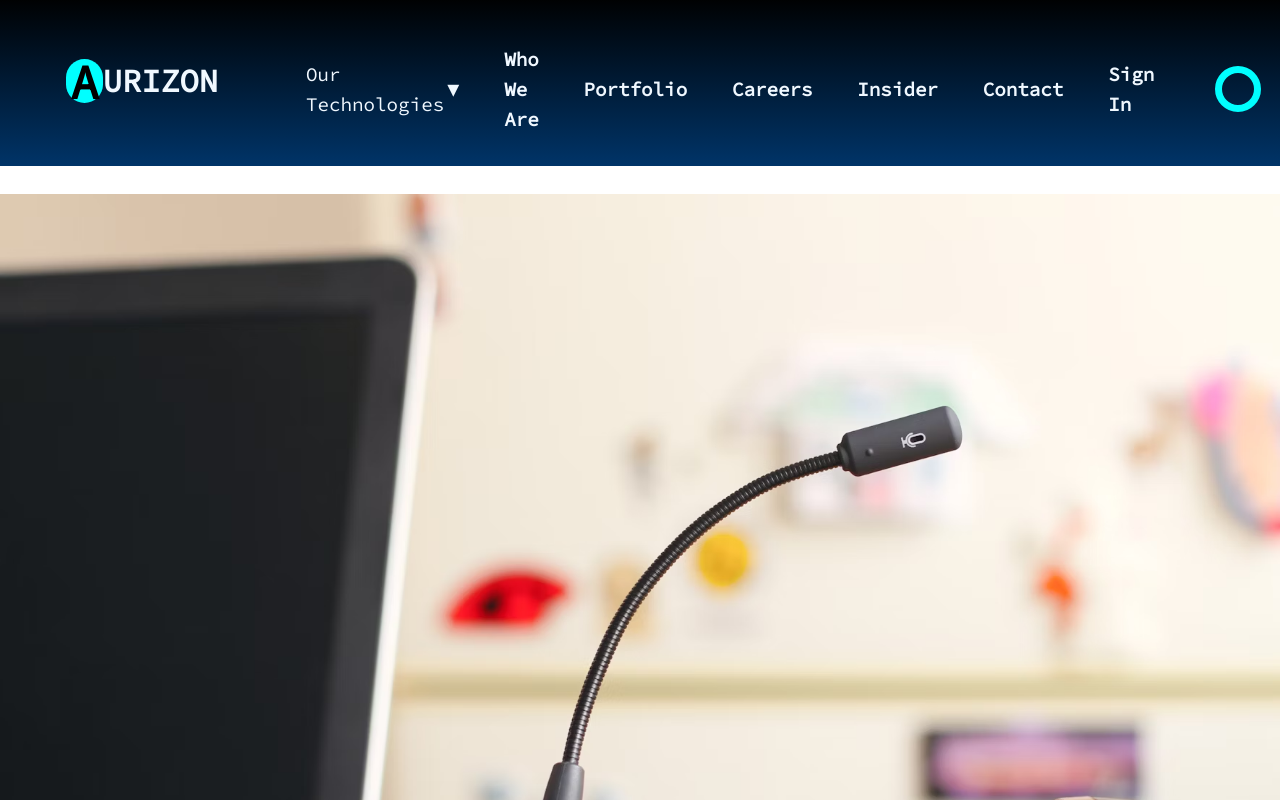
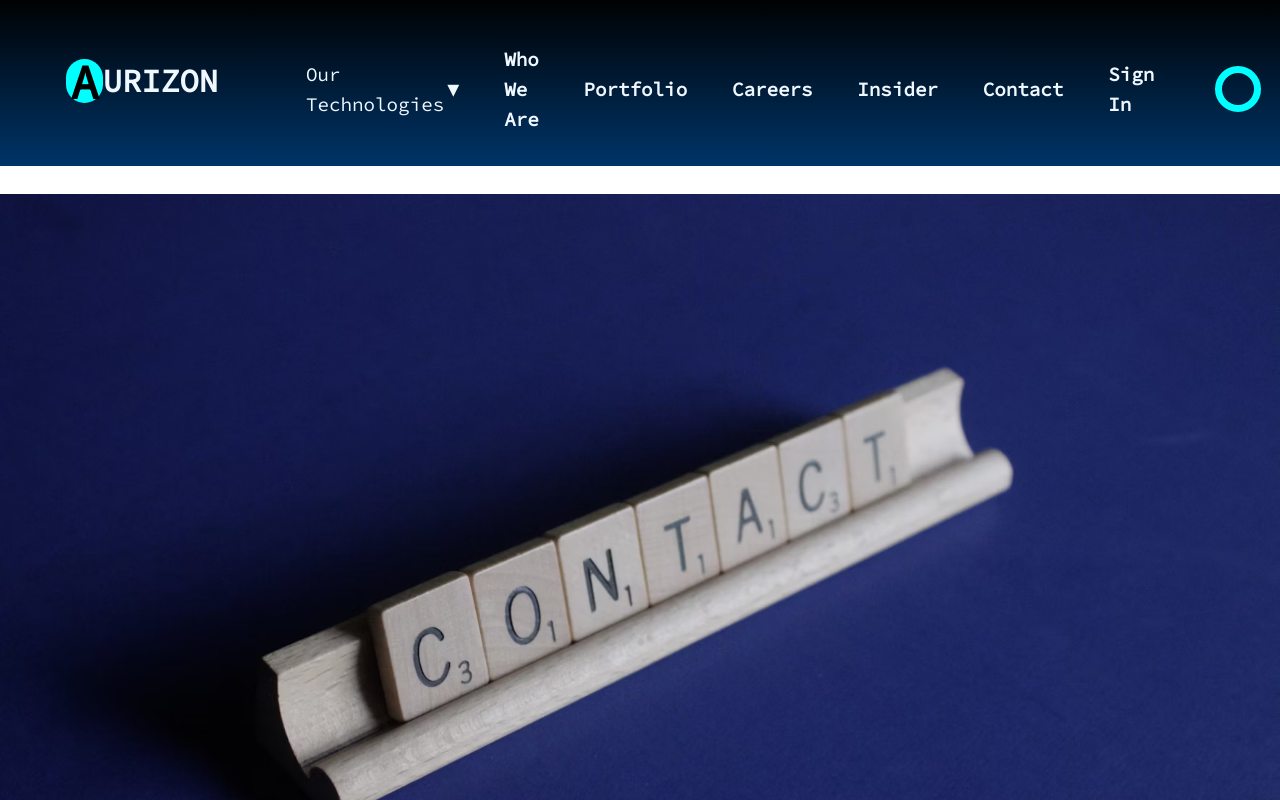
Before and after one commit to jdelvalle12/aurizon, a React (Create React App) app in the folder client/: page /contact in a window 1280 px wide. Shown: the top 800 px of the page. Built offline with nearby package versions, Linux system fonts and the light colour scheme.

Commit message:
new picture might settle on. next is to fix the rest of the contact page.

```diff
--- a/client/src/pages/Contact.js
+++ b/client/src/pages/Contact.js
@@ -1,6 +1,6 @@
 import React from 'react';
 // import emailjs from 'emailjs-com'; // Import email.js library
-import ContactUs from '../images/contact-us.jpg';
+import ContactUs from '../images/contact-us-two.jpg';
 import '../styles/Contact.css';
 import '../App.css';
 
@@ -19,7 +19,7 @@
 
   return (
     <section>
-      <img src={ContactUs} alt='ContactUs' className="contact-us"></img>
+      <img src={ContactUs} alt='ContactUs' className="contact-us-two"></img>
       <div className='contact-container'>
         <h1 className='contact-title'>Contact</h1>
         <div className="design-inquiries">
--- a/client/src/styles/Contact.css
+++ b/client/src/styles/Contact.css
@@ -17,8 +17,8 @@
   color: white;
 }
 
-.background-video {
-  position: absolute;
+.contact-us-two {
+  position: relative;
   top: 0;
   left: 0;
   width: 100%;
```
Also changed, not shown: client/src/images/contact-us-two.jpg (added).
